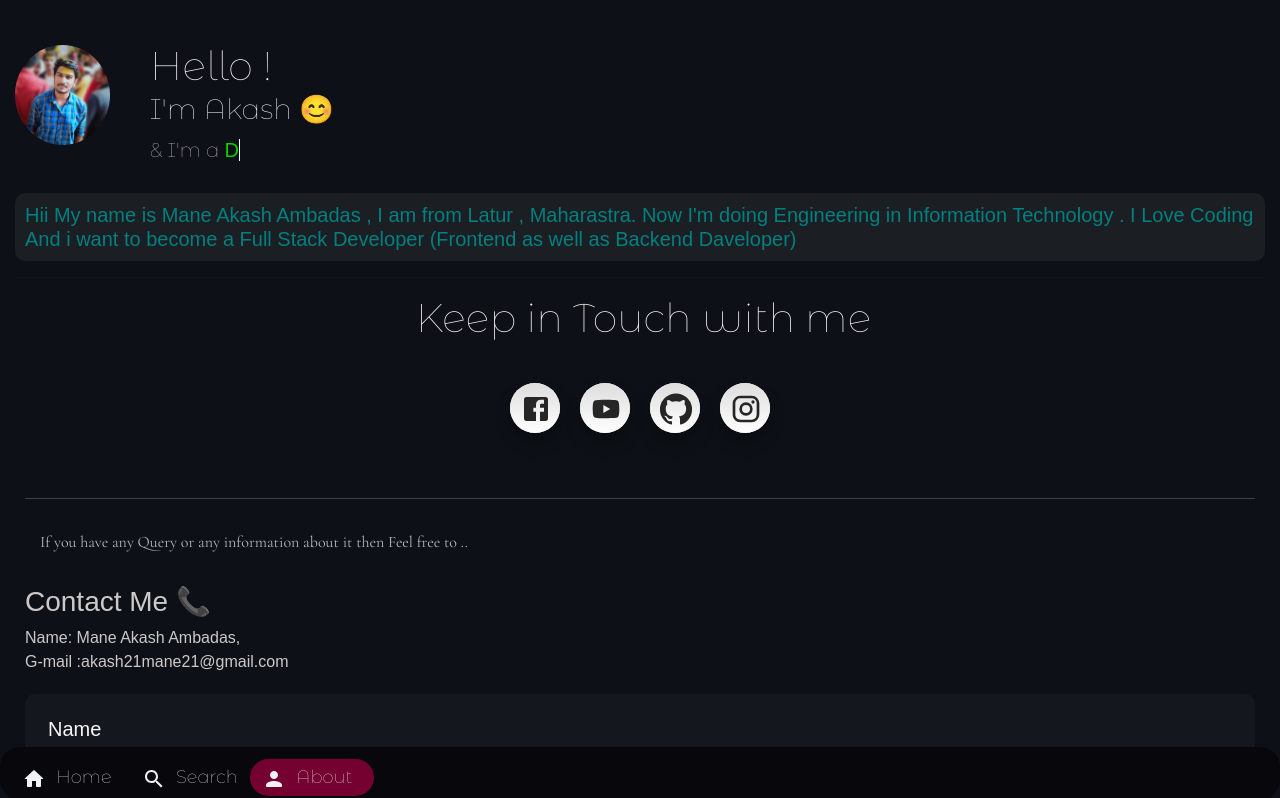
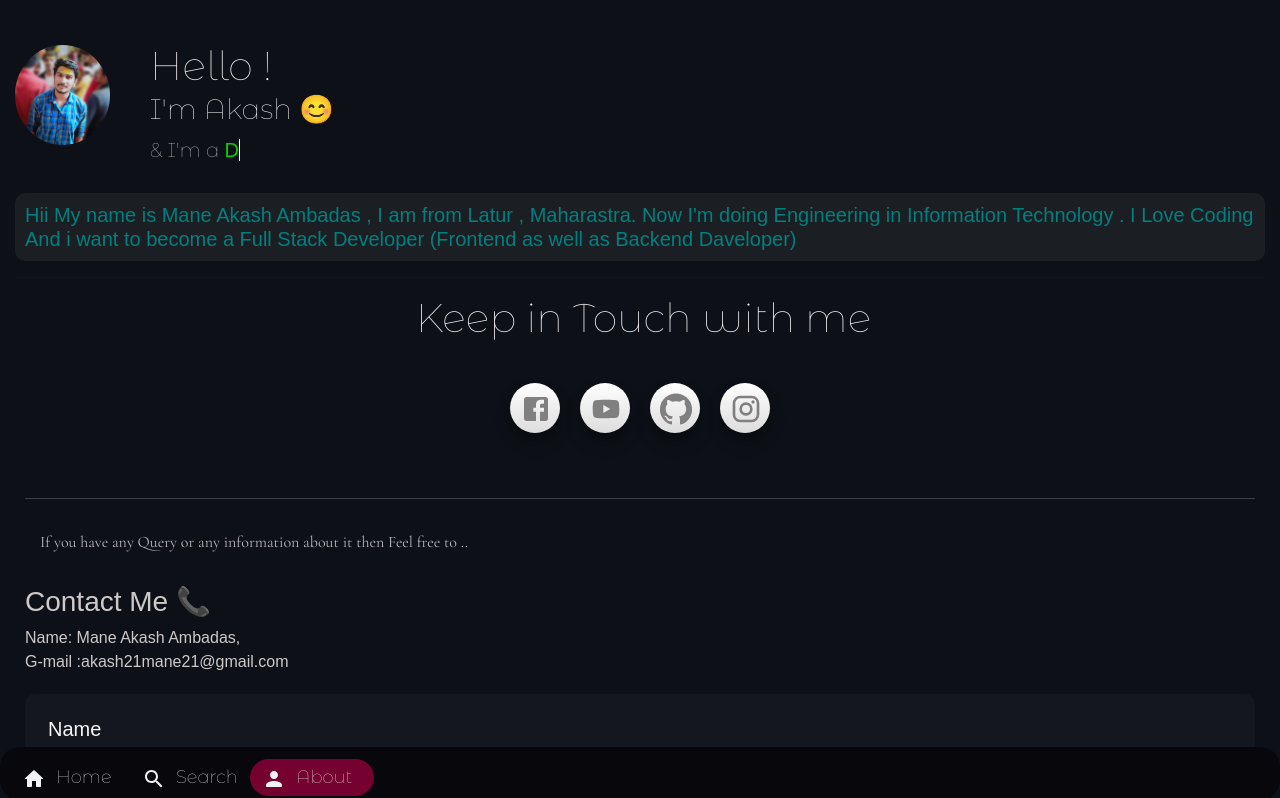
Before and after one commit to Akashmane21/A-News, a React (Create React App) app: page /politics in a window 1280 px wide. Shown: the top 798 px of the page. Built offline with nearby package versions, Linux system fonts and the light colour scheme.

Commit message:
socialmediaa

```diff
--- a/src/App.css
+++ b/src/App.css
@@ -698,14 +698,16 @@ body {
     box-shadow: 0 10px 15px rgba(0,0,0,0.3);
     background: linear-gradient(0deg, rgb(221, 221, 221), #fff);
     transition: .5s;
+    color: gray;
   }
 
   ol li a:hover {
+      color: gray;
     box-shadow: 0 2px 5px rgba(0,0,0,0.3);
     text-decoration:none;
   }
 
-  ol li a .fab {
+  /* ol li a  {
     width: 100%;
     height:100%;
     display:block;
@@ -715,21 +717,21 @@ body {
     font-size:24px;
     color: #262626;
     transition: .5s;
-  }
+  } */
 
-  ol li:nth-child(1) a:hover .fab {
+  ol li:nth-child(1) a:hover {
     color: #3b5998;
   }
 
-  ol li:nth-child(2) a:hover .fab {
+  ol li:nth-child(2) a:hover{
     color: #ed0000;
   }
 
-  ol li:nth-child(3) a:hover .fab {
+  ol li:nth-child(3) a:hover{
     color: #dd4b39;
   }
 
-  ol li:nth-child(4) a:hover .fab {
+  ol li:nth-child(4) a:hover{
     color: #007bb6;
   }
 
@@ -755,7 +757,7 @@ top: -90px;
 
 
 
-  i > .MuiSvgIcon-root {
+  a > .MuiSvgIcon-root {
     /* margin-right: 2vw; */
     font-size: 52px !important;
     padding: 10px;
--- a/src/Pages/Politics.js
+++ b/src/Pages/Politics.js
@@ -127,10 +127,10 @@ I Love Coding And i want to become a Full Stack Developer (Frontend as well as B
 <div class="social">
 <center><h1>Keep in Touch with me</h1></center>
 <ol>
-  <li><a href="https://www.facebook.com/akash.mane.777363/"><i class="fab fa-facebook" aria-hidden="true"><FacebookIcon /></i></a></li>
-  <li><a href="https://www.youtube.com/channel/UCCm6KhVF_J6GmkylESxVrqQ"><i class="fab fa-twitter" aria-hidden="true"><YouTubeIcon /></i></a></li>
-  <li><a href="https://github.com/Akashmame"><i class="fab fa-google-plus-g" aria-hidden="true"><GitHubIcon /></i></a></li>
-  <li><a href="https://www.instagram.com/akash_mane21/"><i class="fab fa-instagram" aria-hidden="true"><InstagramIcon /></i></a></li>
+  <li><a href="https://www.facebook.com/akash.mane.777363/"><FacebookIcon /></a></li>
+  <li><a href="https://www.youtube.com/channel/UCCm6KhVF_J6GmkylESxVrqQ"><YouTubeIcon /></a></li>
+  <li><a href="https://github.com/Akashmame"><GitHubIcon /></a></li>
+  <li><a href="https://www.instagram.com/akash_mane21/"><InstagramIcon /></a></li>
 </ol>
 </div>
 
```
